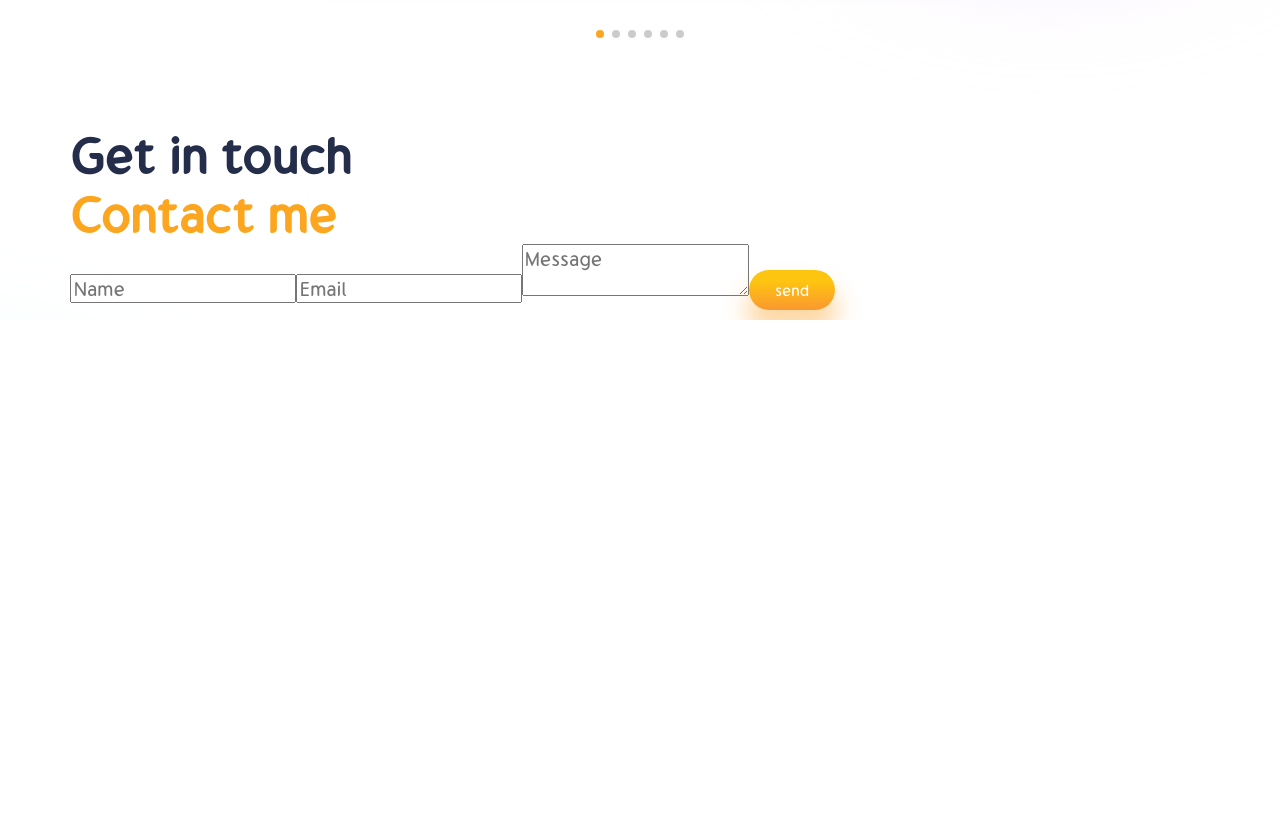
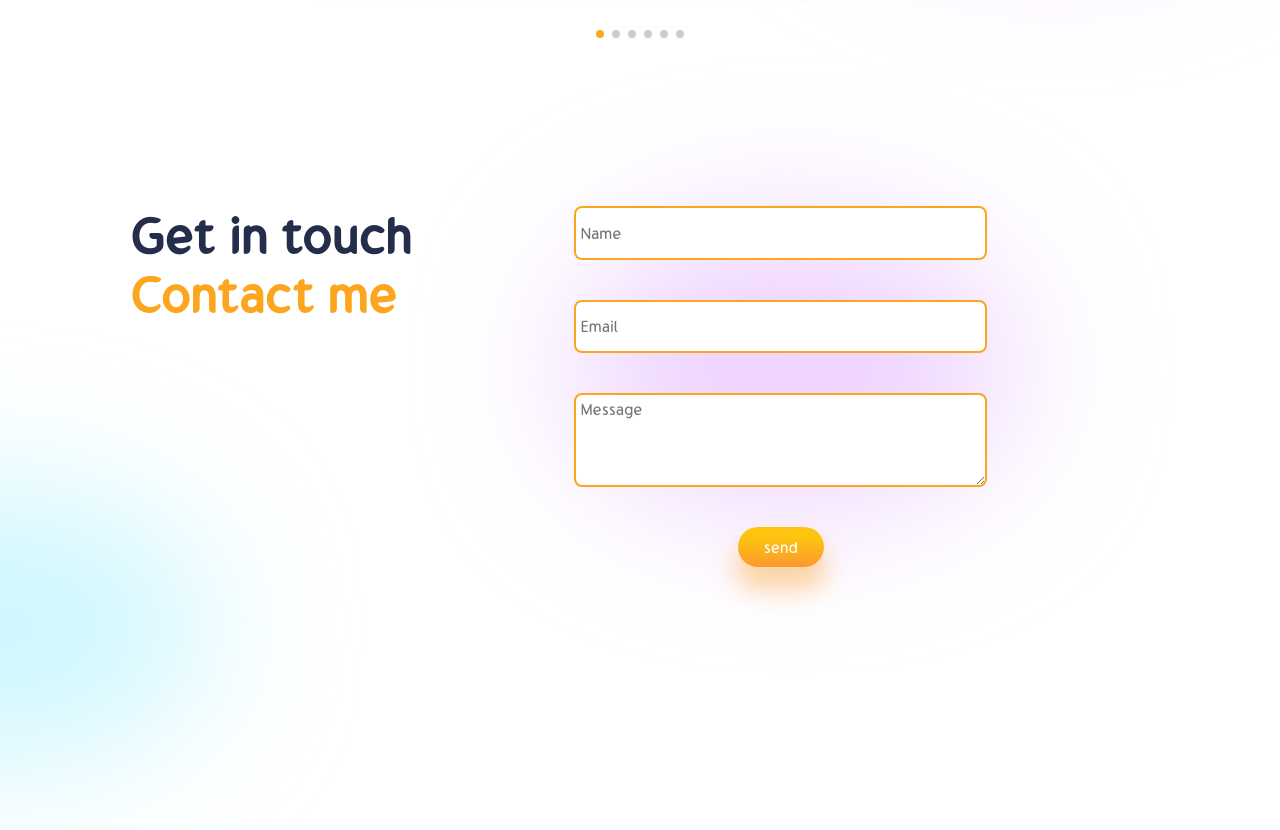
Before and after one commit to yassine5551/Portfolio, a React (Vite) app: page / in a window 1280 px wide. Shown: the part 4480-5310 px from the top of the page. Before the commit the page ends 4800 px from the top, so only its background shows below. Built offline with nearby package versions, Linux system fonts and the light colour scheme.

Commit message:
contact form created sucessufully

```diff
--- a/package.json
+++ b/package.json
@@ -10,6 +10,7 @@
     "preview": "vite preview"
   },
   "dependencies": {
+    "emailjs": "^4.0.3",
     "react": "^18.2.0",
     "react-dom": "^18.2.0",
     "swiper": "^11.1.1"
--- a/src/Components/Contact/Contact.css
+++ b/src/Components/Contact/Contact.css
@@ -0,0 +1,41 @@
+.contact-form{
+    padding: 0 3rem 0 3rem;
+    display: flex;
+    height: 80vh;
+    margin-top: 4rem;
+}
+
+.c-right{
+    display: flex;
+    justify-content: center;
+    position: relative;
+    flex: 1;
+
+}
+
+.c-right>form{
+    display: flex;
+    flex-direction: column;
+    gap: 2rem;
+    align-items: center;
+}
+
+.c-right .user{
+    width: 20rem;
+    height: 2rem;
+    padding: 0.3em;
+    outline: none;
+    border: 2px solid var(--orange);
+    border-radius: 8px;
+    font-size: 16px;
+}
+
+textarea{
+    height: 4rem!important;
+
+}
+
+.c-blur1{
+    top: 1rem ;
+    left: 8rem;
+}
--- a/src/Components/Contact/Contact.jsx
+++ b/src/Components/Contact/Contact.jsx
@@ -1,9 +1,10 @@
-import React from "react";
+
 import "./Contact.css";
+
 const Contact = () => {
   return (
     <div className="contact-form">
-      <div className="c-left">
+      <div className="w-left">
         <div className="awesome">
           <span>Get in touch</span>
           <span>Contact me</span>
@@ -23,7 +24,7 @@
                   <input type="email" name="user_email" className="user" placeholder="Email" />
                   <textarea name="message" className="user" placeholder="Message"></textarea>
                   <input type="submit" value="send" className="button" />
-                  <div className="blut c-blur1" style={{background: "var(--purple)"}}></div>
+                  <div className="blur c-blur1" style={{background: "var(--purple)"}}></div>
               </form>
           </div>
     </div>
```
Also changed, not shown: 1 other file (tests, documents, lock files or other folders).
